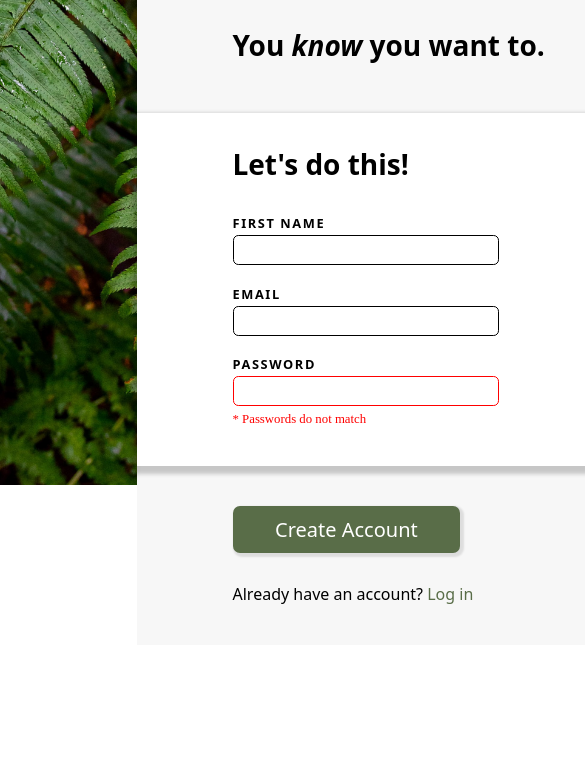
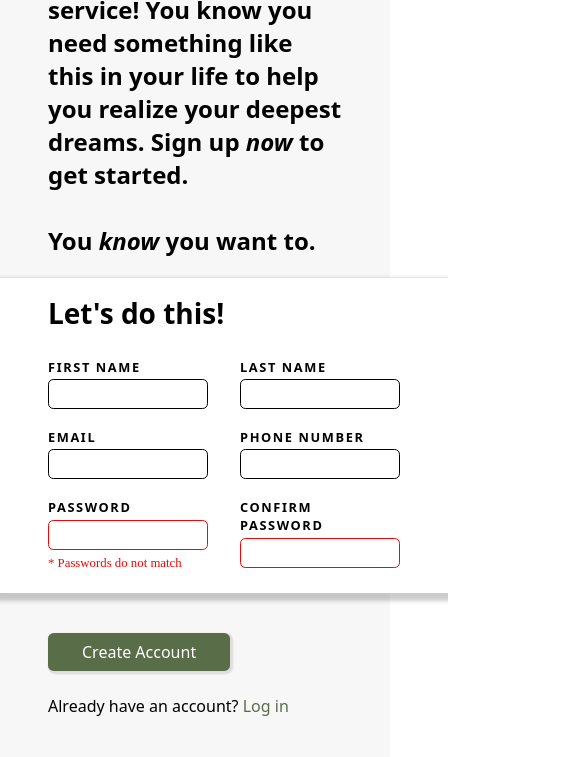
Before and after one commit to urieco/Sign-up-Form, a plain HTML site: page index.html in a window 390 px wide. Shown: the part 359-1116 px from the top of the page, 585 px wide, since content can reach past the window. Before the commit the page ends 1004 px from the top, so only its background shows below. Drawn offline with Linux system fonts and the light colour scheme.

Commit message:
Add style changes for viewports with smaller sizes

```diff
--- a/style.css
+++ b/style.css
@@ -159,3 +159,69 @@ button[type="submit"]:active {
     text-decoration: none;
     color: #596D48;
 }
+
+@media (max-width: 1500px) {
+    .introduction {
+        margin: 2.125em 2em 0.875em 3rem;
+        padding-right: 2em;
+    }
+
+    fieldset {
+        padding: 1em 3em;
+    }
+
+    fieldset>h2 {
+        margin-bottom: 0.375rem;
+    }
+
+    .form-area {
+        gap: 3.5em;
+    }
+
+    input {
+        width: 18em;
+    }
+
+    .submit-button {
+        margin: 2.5em 3rem;
+    }
+}
+
+@media only screen and (max-width: 800px) {
+    .container {
+        flex-direction: column;
+    }
+
+    .container>.cover {
+        width: 97.5vw;
+        height: 35vh;
+    }
+
+    .introduction {
+        font-size: 1.5rem;
+        padding-right: 1em;
+        margin: 1em 1em 0.875em 3rem;
+    }
+
+    .logo {
+        width: 97.5vw;
+        position: absolute;
+        top: 5%;
+    }
+
+    .photo-credit {
+        margin: 7em 0 0 15em;
+    }
+
+   .form-area {
+        gap: 2em;
+   }
+
+   input {
+    width: 12em;
+   }
+
+   button[type="submit"] {
+    font-size: 1rem;
+   }
+}
```
